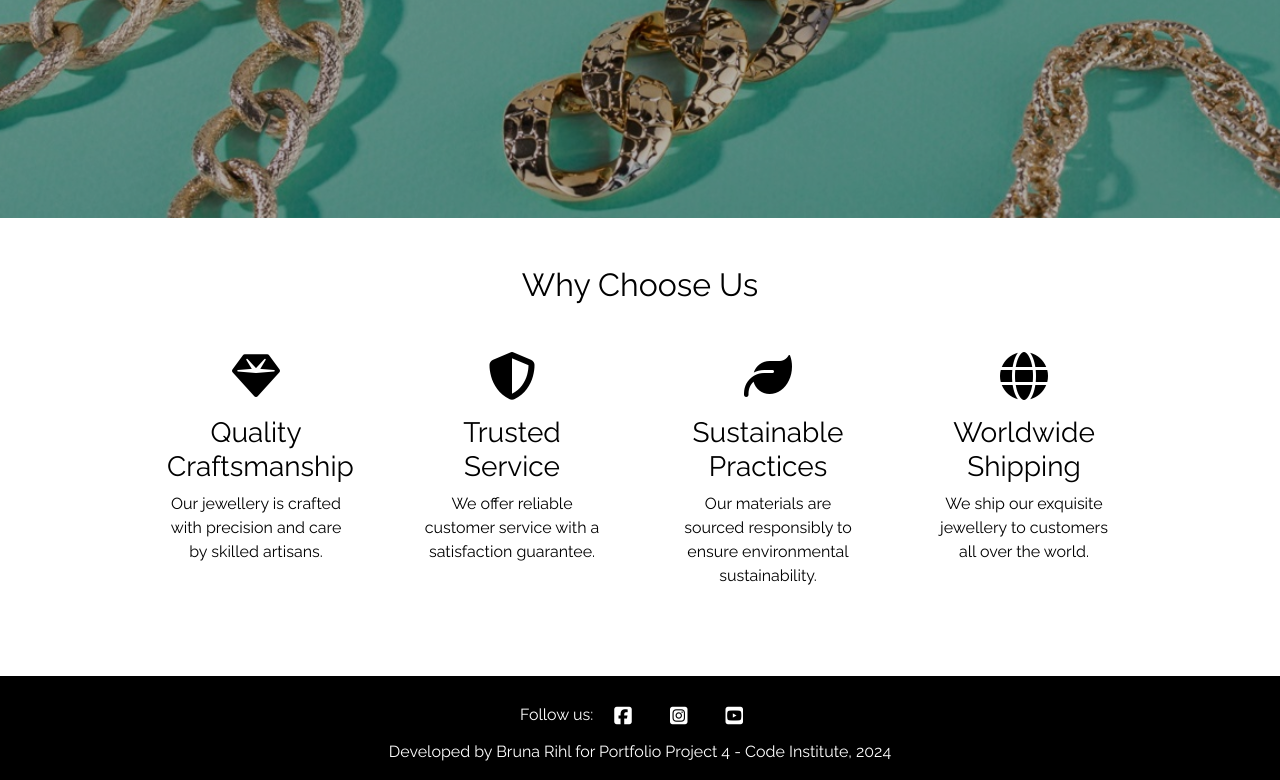
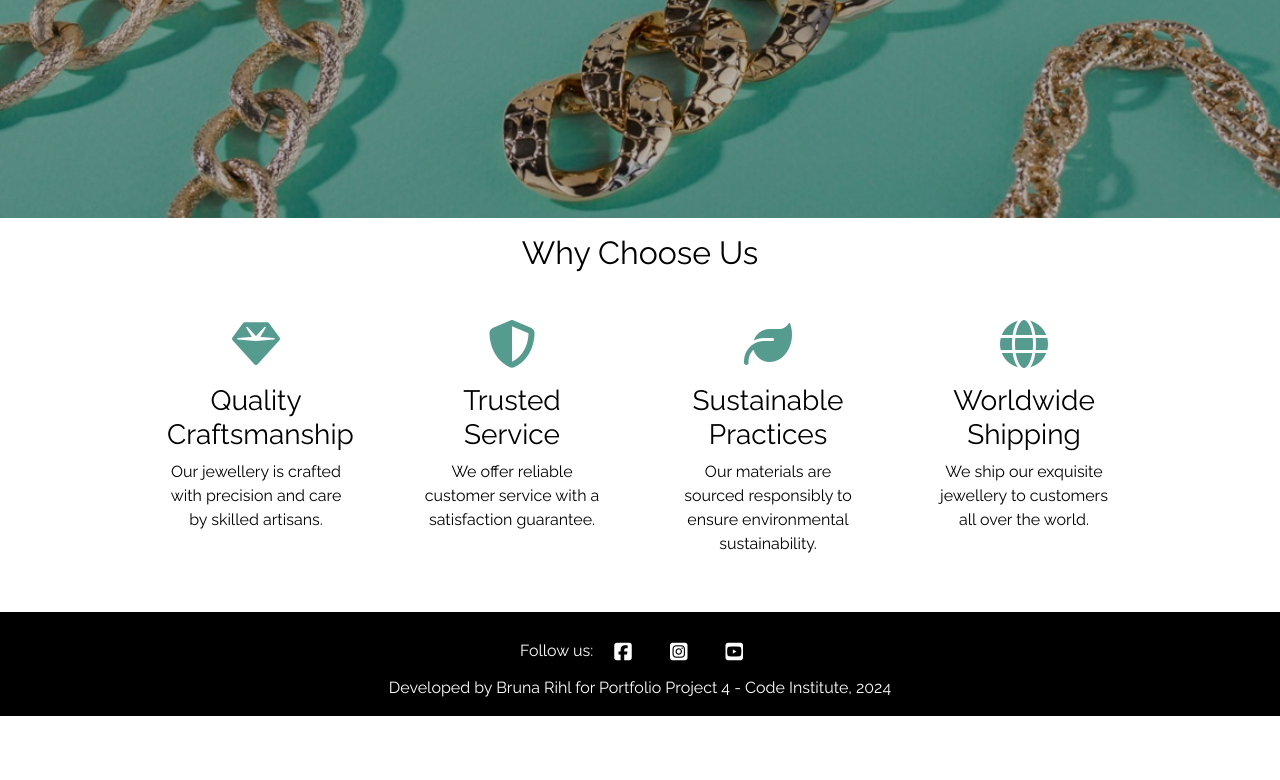
Before and after one commit to BrunaRihl/FineShine-Jewellery, a Django app: page / in a window 1280 px wide. Shown: the part 582-1362 px from the top of the page. After the commit the page ends 1298 px from the top, so only its background shows below. Run offline with Django 3.2, Linux system fonts and the light colour scheme; some libraries are stand-ins or nearby versions.

Commit message:
style: add css rules to why choose us section

```diff
--- a/home/templates/home/index.html
+++ b/home/templates/home/index.html
@@ -30,34 +30,34 @@
 </div>
 
 <!-- Why Choose Us Section -->
-<div class="bg-white text-black py-5">
+<div class="bg-white text-black py-3">
     <div class="container py-0">
         <h2 class="text-center mb-4">Why Choose Us</h2>
         <div class="row text-center">
             <div class="col-md-3">
                 <div class="why-choose-us-item p-4">
-                    <i class="fas fa-gem fa-3x mb-3"></i>
+                    <i class="fas fa-gem fa-3x mb-3 icon-nav-color"></i>
                     <h3>Quality Craftsmanship</h3>
                     <p>Our jewellery is crafted with precision and care by skilled artisans.</p>
                 </div>
             </div>
             <div class="col-md-3">
                 <div class="why-choose-us-item p-4">
-                    <i class="fas fa-shield-alt fa-3x mb-3"></i>
+                    <i class="fas fa-shield-alt fa-3x mb-3 icon-nav-color"></i>
                     <h3>Trusted Service</h3>
                     <p>We offer reliable customer service with a satisfaction guarantee.</p>
                 </div>
             </div>
             <div class="col-md-3">
                 <div class="why-choose-us-item p-4">
-                    <i class="fas fa-leaf fa-3x mb-3"></i>
+                    <i class="fas fa-leaf fa-3x mb-3 icon-nav-color"></i>
                     <h3>Sustainable Practices</h3>
                     <p>Our materials are sourced responsibly to ensure environmental sustainability.</p>
                 </div>
             </div>
             <div class="col-md-3">
                 <div class="why-choose-us-item p-4">
-                    <i class="fas fa-globe fa-3x mb-3"></i>
+                    <i class="fas fa-globe fa-3x mb-3 icon-nav-color"></i>
                     <h3>Worldwide Shipping</h3>
                     <p>We ship our exquisite jewellery to customers all over the world.</p>
                 </div>
--- a/static/css/base.css
+++ b/static/css/base.css
@@ -5,6 +5,7 @@
     --gold: #DFB674;
     --lightgold: #dac49f;
     --green: #4A8D80;
+    --lightgreen: #88CBBE;
 
   }
 
```
